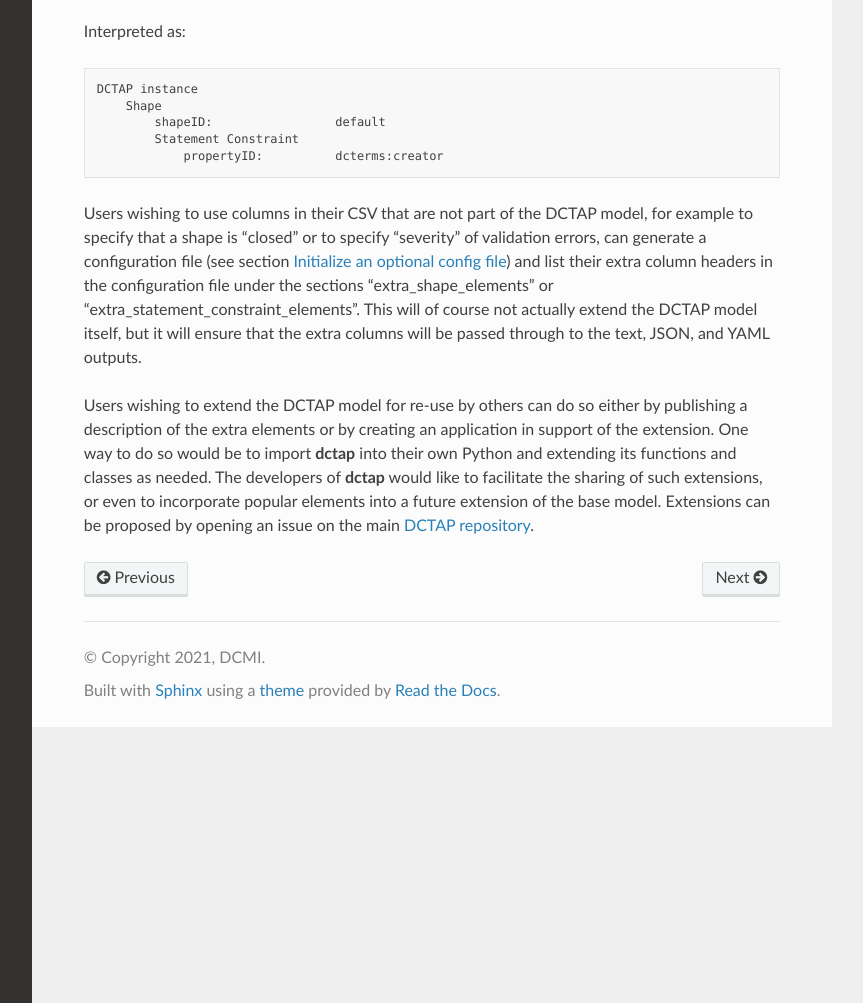
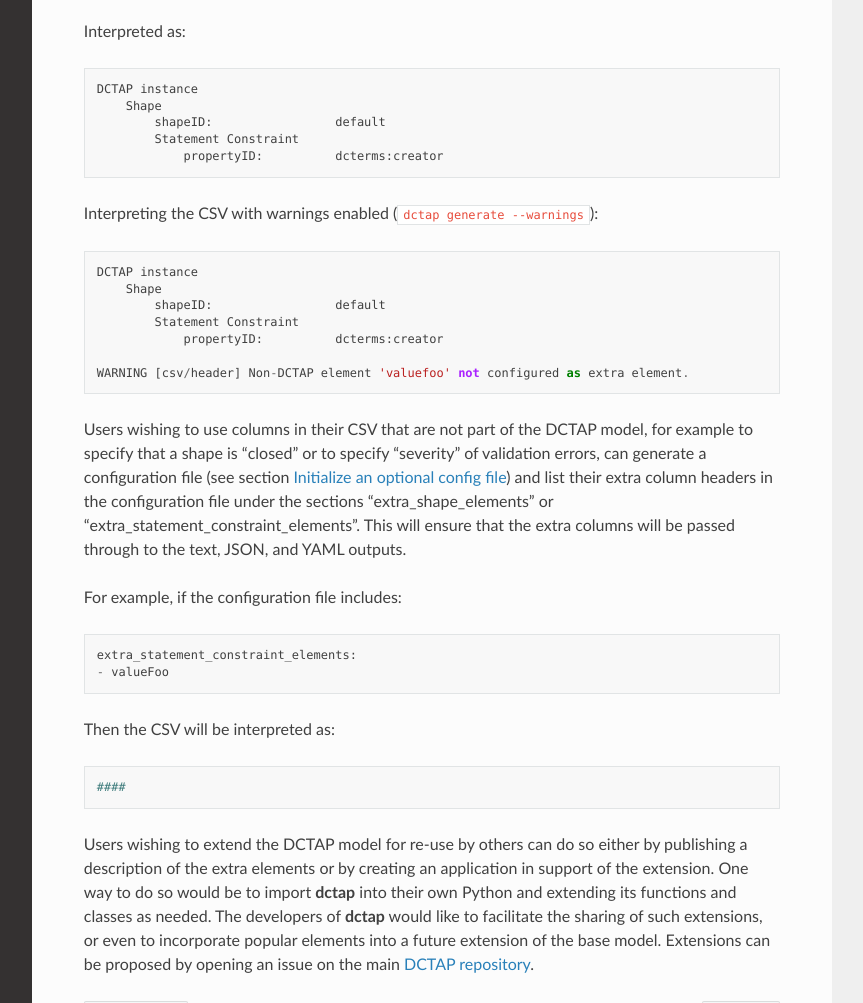
Before and after one commit to dcmi/dctap-python, a Sphinx documentation site: the page built from docs/design/elements_unknown_ignored/index.rst, in a window 1280 px wide and 1400 px high, cut to the strip 397-1400 px from the top of the window. Shown: the whole strip, without its empty margins (268-1131 px from the left). Built offline with Sphinx 7.4.7 and the Read the Docs theme 2.0.0, drawn with Linux system fonts in a browser that asks for light colours; pages that are not in the unit, such as notebooks, are missing from menus.

```diff
--- a/docs/design/elements_unknown_ignored/index.rst
+++ b/docs/design/elements_unknown_ignored/index.rst
@@ -17,6 +17,25 @@
             Statement Constraint
                 propertyID:          dcterms:creator
 
-Users wishing to use columns in their CSV that are not part of the DCTAP model, for example to specify that a shape is "closed" or to specify "severity" of validation errors, can generate a configuration file (see section :ref:`cli_init`) and list their extra column headers in the configuration file under the sections "extra_shape_elements" or "extra_statement_constraint_elements". This will of course not actually extend the DCTAP model itself, but it will ensure that the extra columns will be passed through to the text, JSON, and YAML outputs.
+Interpreting the CSV with warnings enabled (``dctap generate --warnings``)::
+
+    DCTAP instance
+        Shape
+            shapeID:                 default
+            Statement Constraint
+                propertyID:          dcterms:creator
+
+    WARNING [csv/header] Non-DCTAP element 'valuefoo' not configured as extra element.
+
+Users wishing to use columns in their CSV that are not part of the DCTAP model, for example to specify that a shape is "closed" or to specify "severity" of validation errors, can generate a configuration file (see section :ref:`cli_init`) and list their extra column headers in the configuration file under the sections "extra_shape_elements" or "extra_statement_constraint_elements". This will ensure that the extra columns will be passed through to the text, JSON, and YAML outputs.
+
+For example, if the configuration file includes::
+
+    extra_statement_constraint_elements:
+    - valueFoo
+
+Then the CSV will be interpreted as::
+
+    ####
 
 Users wishing to extend the DCTAP model for re-use by others can do so either by publishing a description of the extra elements or by creating an application in support of the extension. One way to do so would be to import **dctap** into their own Python and extending its functions and classes as needed. The developers of **dctap** would like to facilitate the sharing of such extensions, or even to incorporate popular elements into a future extension of the base model. Extensions can be proposed by opening an issue on the main `DCTAP repository <https://github.com/dcmi/dctap/issues>`_.
```
Also changed, not shown: 1 other file.
